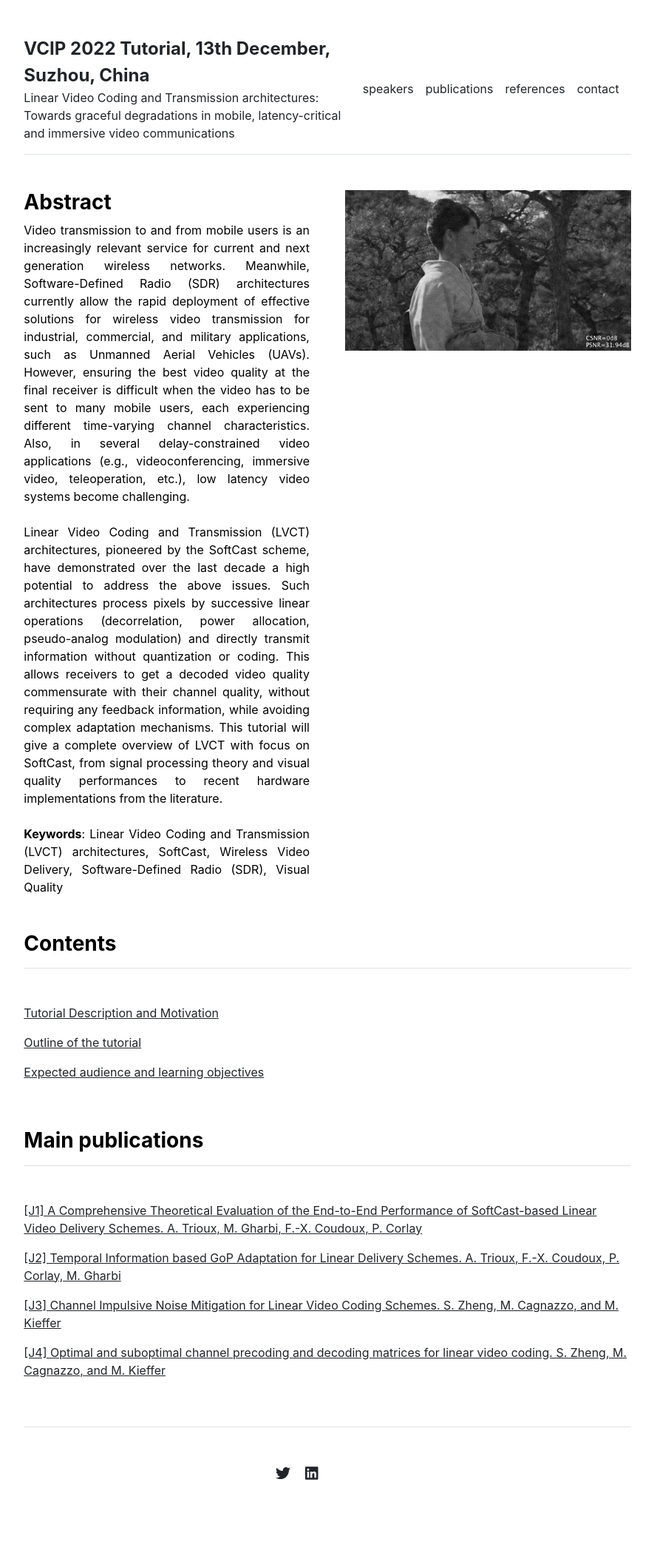
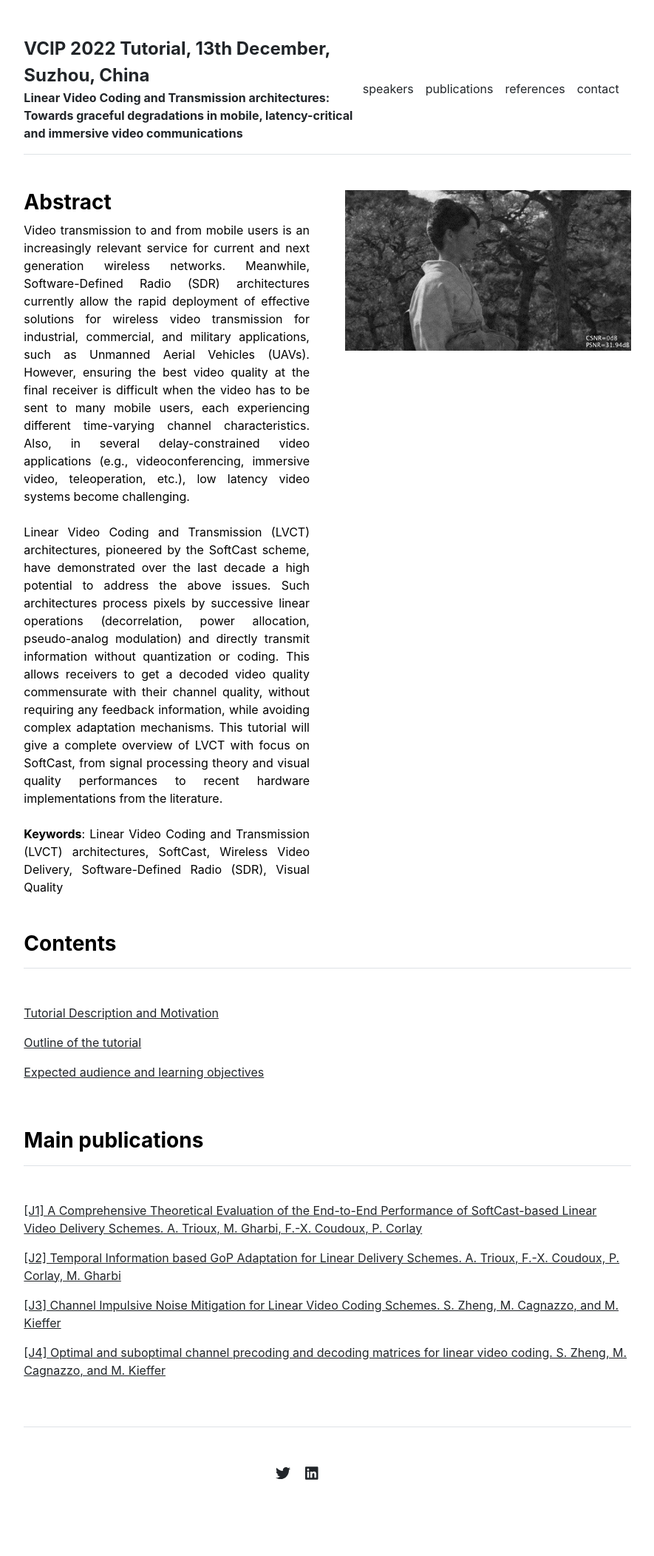
Before and after one commit to XiaYi59/LVCT, a Jekyll site: the page built from index.md, in a window 1280 px wide. Shown: the whole page at 74% size, without its empty margins (197-1082 px from the left). Built offline with Jekyll 4.4.1, drawn with Linux system fonts in a browser that asks for light colours.

```diff
--- a/_config.yml
+++ b/_config.yml
@@ -3,4 +3,4 @@ baseurl: "" # the subpath of your site, e.g. /blog
 #title: "Linear Video Coding and Transmission architectures for mobility and latency-critical applications" # the name of your site, e.g. ACME Corp.
 #description: "VCIP 2022 Tutorial, 13th December, Suzhou, China"
 title: "VCIP 2022 Tutorial, 13th December, Suzhou, China" # the name of your site, e.g. ACME Corp.
-description: "Linear Video Coding and Transmission architectures: Towards graceful degradations in mobile, latency-critical and immersive video communications"
+description: "<strong>Linear Video Coding and Transmission architectures: Towards graceful degradations in mobile, latency-critical and immersive video communications</strong>"
```
